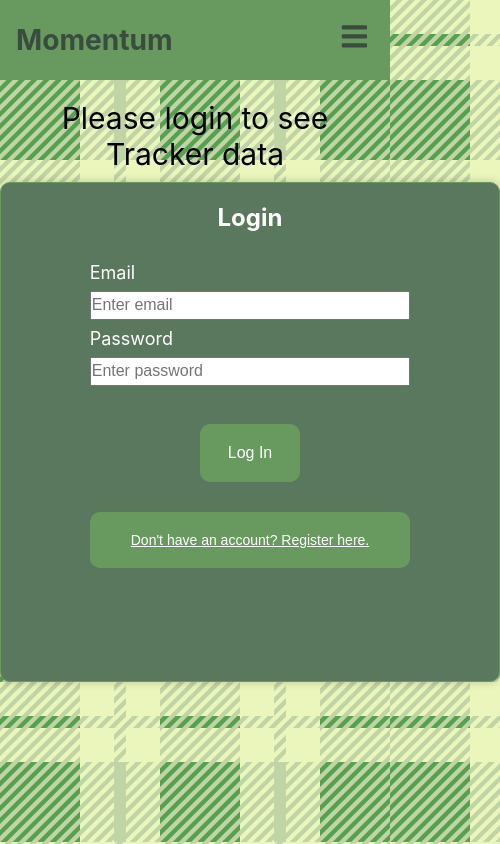
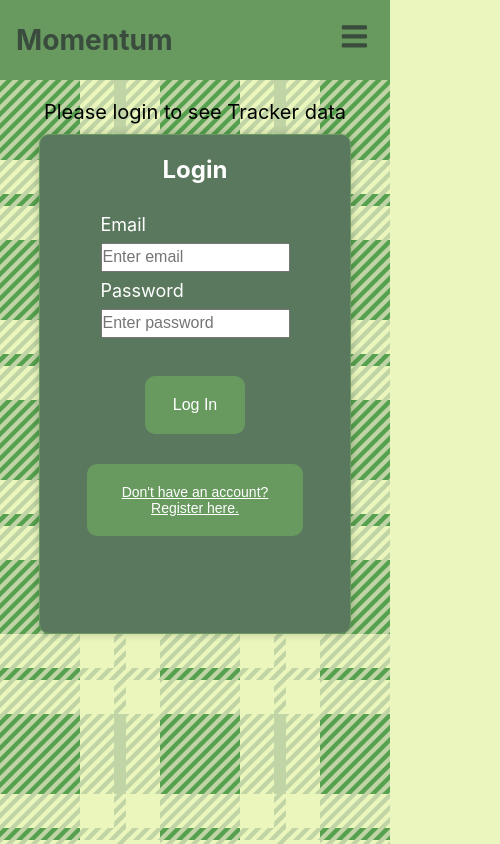
Before and after one commit to warpedd/Momentum, a React (Create React App) app: page /tracker in a window 390 px wide. Shown: the whole page, 500 px wide, since content can reach past the window. Built offline with nearby package versions, Linux system fonts and the light colour scheme; no server answers.

Commit message:
styling on mobile

```diff
--- a/src/App.css
+++ b/src/App.css
@@ -8,13 +8,12 @@
 body{
   background-color: #ebf6be;
   background-image: url(background.svg);
-  /* background-color: #ebf6be; */
 }
 
 .outer-container {
   background-color: #ebf6be;
+  width: 40%;
   min-width: 500px;
-  width: 40%;
   height: 100vh;
   margin-left: auto;
   margin-right: auto;
@@ -27,20 +26,27 @@
   padding-bottom: 10px;
 }
 
-.App {
+.not-login-tracker-text{
+  text-align: center;
+  font-size: 30px;
+  margin: 20px;
+  margin-bottom: -30px;
+}
+
+@media only screen and (max-width: 600px){
+  .not-login-tracker-text {
+    font-size: 20px;
+  }
+}
+
+
+/* .App {
   text-align: center;
 }
 
 .App-logo {
   height: 40vmin;
   pointer-events: none;
-}
-
-.not-login-tracker-text{
-  text-align: center;
-  font-size: 30px;
-  margin: 20px;
-  margin-bottom: -30px;
 }
 
 
@@ -73,4 +79,4 @@
   to {
     transform: rotate(360deg);
   }
-}
+} */
--- a/src/styles/Login.css
+++ b/src/styles/Login.css
@@ -65,3 +65,13 @@
     font-size: 14px;
     width: 70%;
 }
+
+@media only screen and (max-width: 600px){
+    .login-box {
+        width: 80%;
+    }
+
+    .login-link-button-generic{
+        width: 80%;
+    }
+}
--- a/src/styles/Navbar.css
+++ b/src/styles/Navbar.css
@@ -1,7 +1,7 @@
 * {
     padding: 0;
-	margin: 0;
-	box-sizing: border-box;
+    margin: 0;
+    box-sizing: border-box;
 }
 
 .nav-logo {
@@ -47,7 +47,6 @@
 	align-items: center;
     position: absolute;
     right: 3%;
-    /* margin-left: 64%; */
 }
 
 
@@ -84,7 +83,7 @@
 
     .navbar-header nav {
         position: fixed;
-        top: -100vh;
+        top: -150vh;
         left: 0;
         height: 100%;
         width: 100%;
@@ -98,7 +97,7 @@
     }
 
     .navbar-header .responsive_nav {
-        transform: translateY(100vh);
+        transform: translateY(150vh);
     }
 
     nav .nav-close-button-generic {
--- a/src/styles/Pomodoro.css
+++ b/src/styles/Pomodoro.css
@@ -35,3 +35,20 @@
     margin-right: auto;
     text-align: center;
 }
+
+@media only screen and (max-width: 600px){
+
+    .pomodoroTimer  {
+        margin: 0;
+        padding: 0;
+        width: 75%;
+        margin-left: 7px;
+        margin-right: auto;
+        /* width: 100px; */
+    }
+
+    .pomodoroTimer > .timer-select-panel button {
+        font-size: small;
+    }
+
+}
--- a/src/styles/Register.css
+++ b/src/styles/Register.css
@@ -45,3 +45,10 @@
     cursor: pointer;
     margin-top: 25px;
 }
+
+@media only screen and (max-width: 600px){
+    .register-box {
+        width: 80%;
+        margin-bottom: 50px;
+    }
+}
--- a/src/styles/Tasks.css
+++ b/src/styles/Tasks.css
@@ -61,3 +61,12 @@
     align-items: center;
     justify-content: space-between;
   }
+
+
+@media only screen and (max-width: 600px){
+    .task-container {
+        width: 75%;
+        margin: 7px;
+    }
+
+}
```
